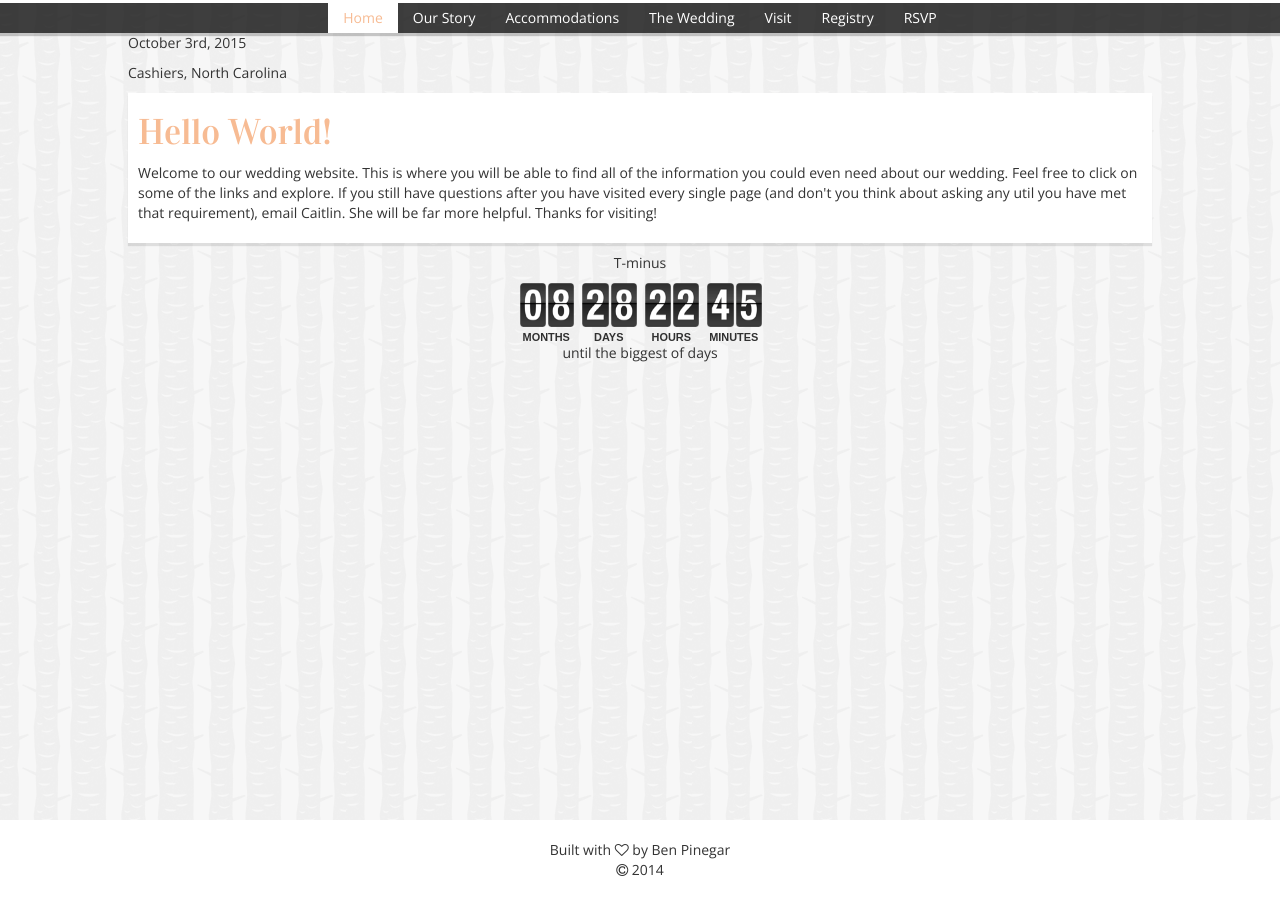
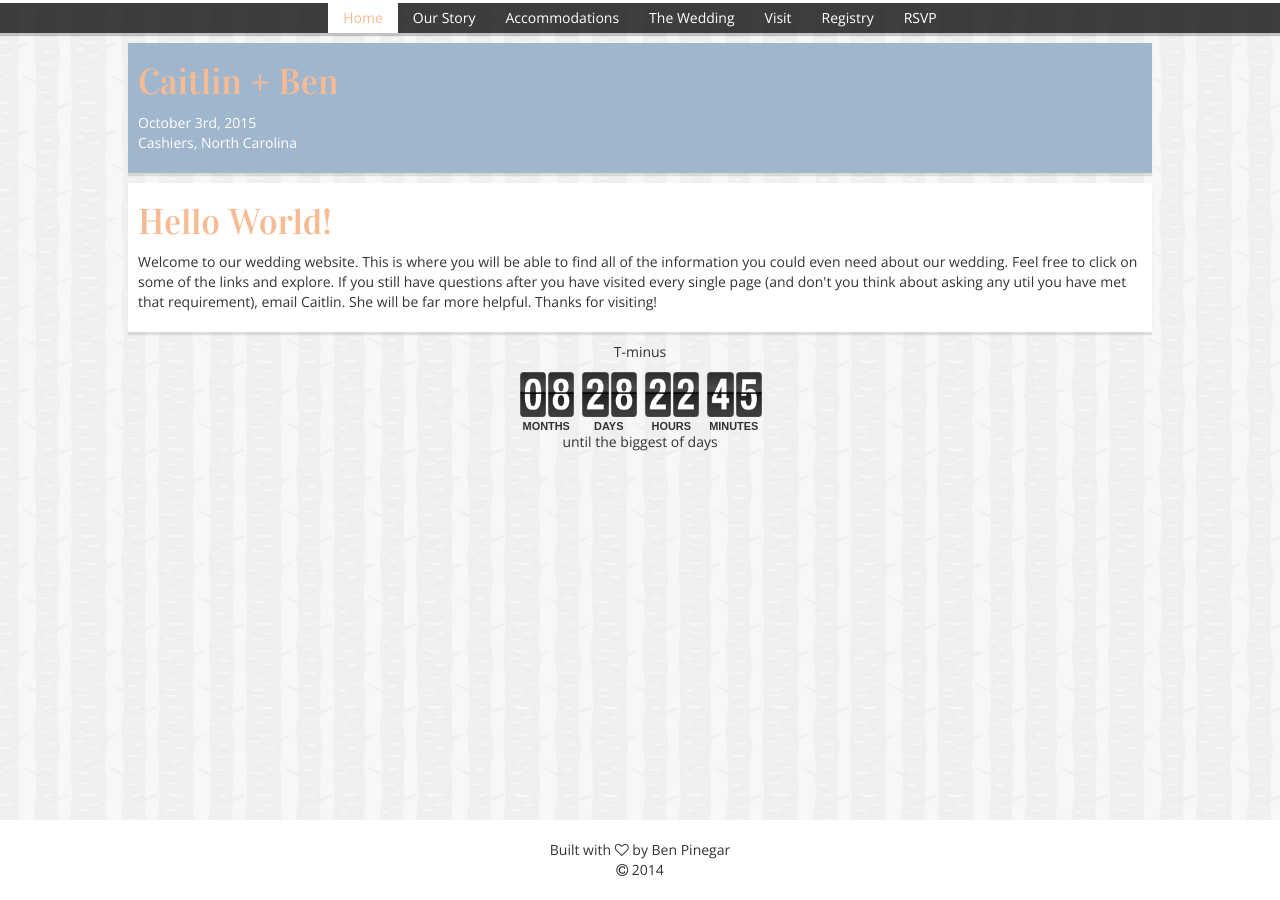
Before and after one commit to bpinegar/bpinegar.github.io, a Jekyll site: the page built from index.html, in a window 1280 px wide. Built offline with Jekyll 4.4.1, drawn with Linux system fonts in a browser that asks for light colours; nearby versions of some CDN libraries.

Commit message:
Update index.html

```diff
--- a/index.html
+++ b/index.html
@@ -6,8 +6,10 @@ description: The Official Wedding Website of Caitlin Weems and Ben Pinegar
 weight: 1
 ---
   <div class="container-fluid">
-    <p>October 3rd, 2015</p>
-    <p>Cashiers, North Carolina</p>
+    <div class="content-box content-lt-blue">
+      <h1>Caitlin + Ben</h1>
+      <p>October 3rd, 2015<br>Cashiers, North Carolina</p>
+    </div>
     <div class="content-box content-white">
       <h1>Hello World!</h1>
       <p>Welcome to our wedding website. This is where you will be able to find all of the information you could even need about our wedding. Feel free to click on some of the links and explore. If you still have questions after you have visited every single page (and don't you think about asking any util you have met that requirement), email Caitlin. She will be far more helpful. Thanks for visiting!</p>
```
